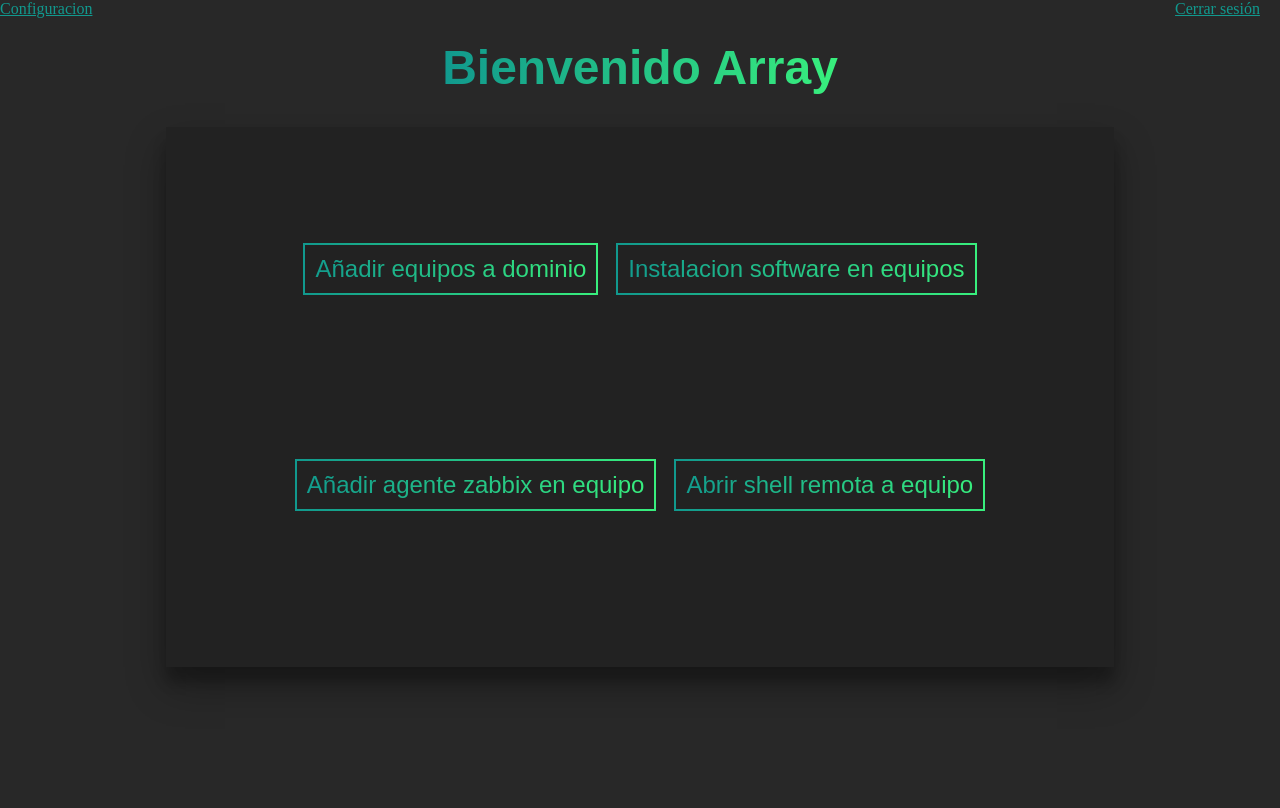
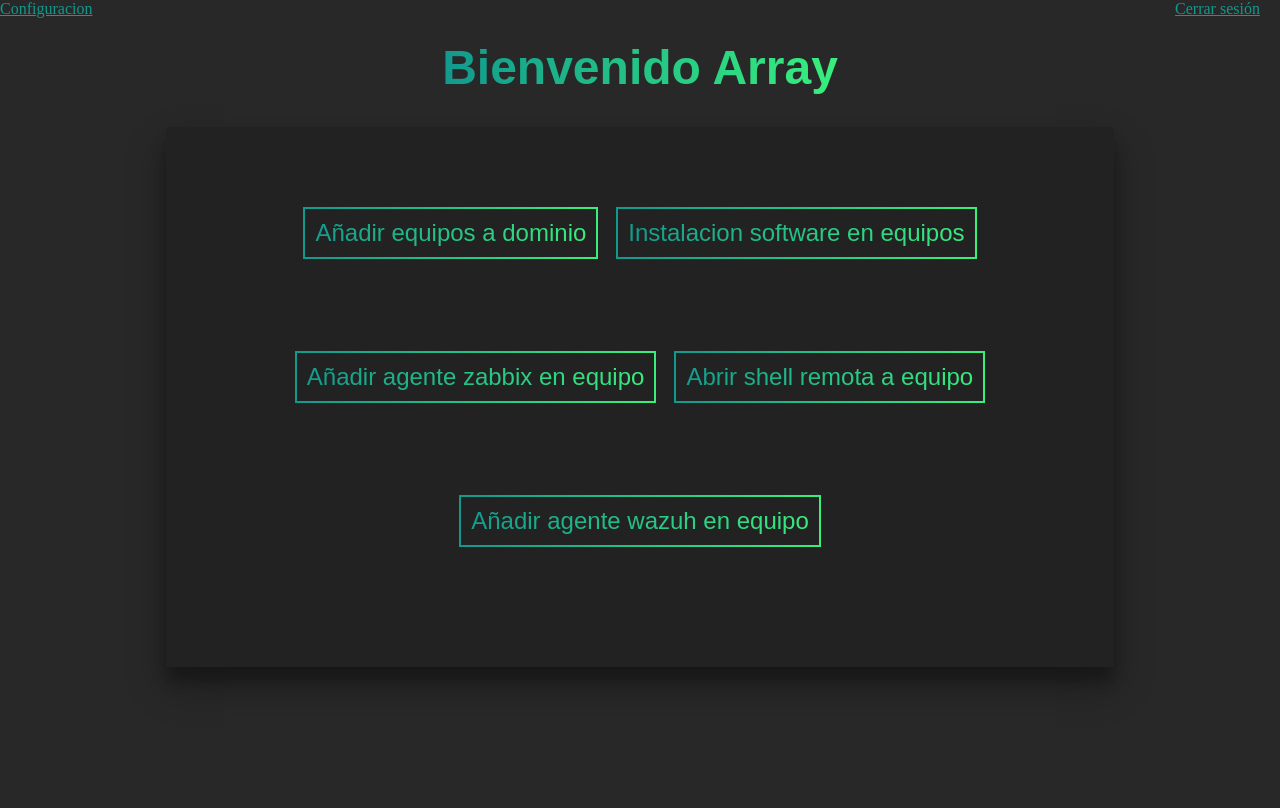
Before and after one commit to victoravtr/Proyecto, a PHP site: page /proyecto/ in a window 1280 px wide. Run offline with PHP 8.4, Linux system fonts and the light colour scheme; the visitor is signed in with stand-in values (Sample User, id 1).

Commit message:
Update index.php

```diff
--- a/Web-Proyecto-Content/index.php
+++ b/Web-Proyecto-Content/index.php
@@ -41,6 +41,10 @@ if (empty($usuario)) {
                     <input type="submit" class="boton" name="rshell" value="Abrir shell remota a equipo" />
                 </form>
 
+                <form action="index.php" method="post">
+                    <input type="submit" class="boton" name="wazuh" value="Añadir agente wazuh en equipo" />
+                </form>
+
             </div>
 
         </div>
@@ -55,14 +59,18 @@ if (empty($usuario)) {
         header("Location:add_soft.php");
     }
 
-    // TODO: Crear zabbix.php y que haga sus cositas
     if (isset($_POST["zabbix"])) {
         header("Location:zabbix.php");
     }
 
-    // TODO: Crear operar.php y que haga sus cositas
+    // TODO: Crear rshell.php y que haga sus cositas
     if (isset($_POST["rshell"])) {
         header("Location:rshell.php");
+    }
+
+    // TODO: Crear wazuh.php y que haga sus cositas
+    if (isset($_POST["wazuh"])) {
+        header("Location:wazuh.php");
     }
     ?>
 </body>
```
